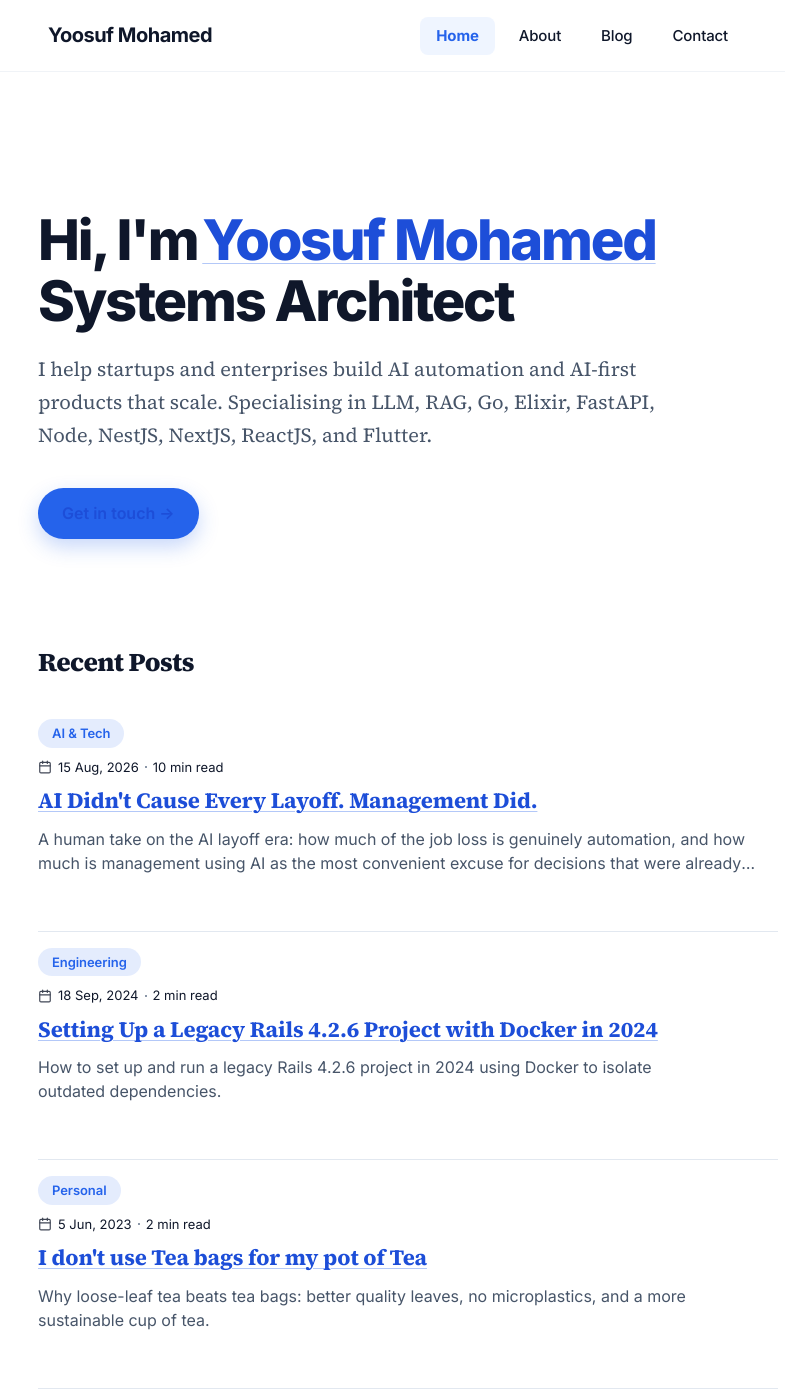
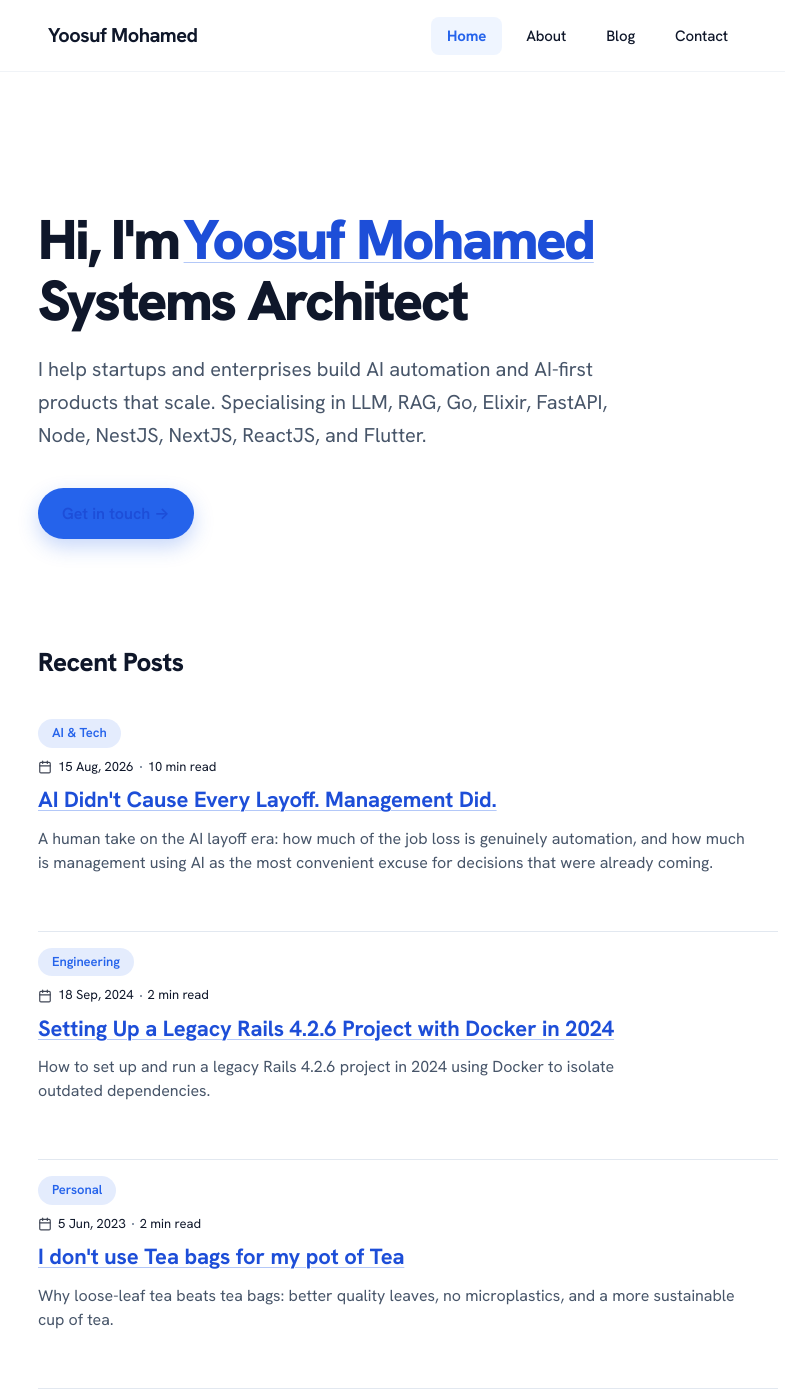
Before and after one commit to yoosuf/yoosuf.github.io, a Jekyll site: the page built from index.md, in a window 1280 px wide and 1400 px high. Shown: the whole window, without its empty margins (232-1017 px from the left). Built offline with Jekyll 4.4.1, drawn with Linux system fonts in a browser that asks for light colours.

Commit message:
Switch to Hanken Grotesk and eliminate horizontal scrolling on mobile

```diff
--- a/_layouts/default.html
+++ b/_layouts/default.html
@@ -85,7 +85,7 @@
     />
     <link rel="preconnect" href="https://fonts.googleapis.com" />
     <link rel="preconnect" href="https://fonts.gstatic.com" crossorigin />
-    <link href="https://fonts.googleapis.com/css2?family=Inter:wght@400;500;600;700;800&family=JetBrains+Mono:wght@400;500&family=Source+Serif+4:ital,opsz,wght@0,8..60,200..900;1,8..60,200..900&display=swap" rel="stylesheet" />
+    <link href="https://fonts.googleapis.com/css2?family=Hanken+Grotesk:ital,wght@0,100..900;1,100..900&family=JetBrains+Mono:wght@400;500&display=swap" rel="stylesheet" />
   </head>
   <body class="page-template page-about is-head-left-logo has-serif-title">
     <a class="skip-to-content" href="#site-main">Skip to main content</a>
--- a/_sass/_article.scss
+++ b/_sass/_article.scss
@@ -137,6 +137,9 @@
 	}
 }
 .jekyll-content {
+	max-width: 100%;
+	overflow-wrap: anywhere;
+	word-break: break-word;
 	>* {
 		+ {
 			* {
@@ -144,6 +147,12 @@
 				margin-bottom: 0;
 			}
 		}
+	}
+	iframe,
+	embed,
+	video,
+	object {
+		max-width: 100%;
 	}
 	>[id] {
 		margin: 0;
@@ -855,6 +864,19 @@
 		>h4 {
 			font-size: 1.8rem;
 		}
+		pre {
+			white-space: pre-wrap;
+			word-break: break-word;
+			overflow: visible;
+		}
+		table:not(.gist) table {
+			display: table;
+			width: 100%;
+			white-space: normal;
+			word-break: break-word;
+			overflow: visible;
+			-webkit-overflow-scrolling: auto;
+		}
 	}
 }
 @media (max-width: 650px) {
--- a/_sass/_variable.scss
+++ b/_sass/_variable.scss
@@ -14,8 +14,8 @@
     --jekyll-accent-strong: #1d4ed8;
     --jekyll-accent-gradient: linear-gradient(135deg, #2563eb, #7c3aed);
 
-    --font-sans: "Inter", -apple-system, BlinkMacSystemFont, "Segoe UI", "Roboto", "Oxygen", "Ubuntu", "Cantarell", "Fira Sans", "Droid Sans", "Helvetica Neue", sans-serif;
-    --font-serif: "Source Serif 4", "Source Serif", Georgia, "Charter", "Times New Roman", Times, serif;
+    --font-sans: "Hanken Grotesk", -apple-system, BlinkMacSystemFont, "Segoe UI", "Roboto", "Oxygen", "Ubuntu", "Cantarell", "Fira Sans", "Droid Sans", "Helvetica Neue", sans-serif;
+    --font-serif: var(--font-sans);
     --font-mono: "JetBrains Mono", Menlo, Courier, monospace;
 
 }
--- a/_sass/global.scss
+++ b/_sass/global.scss
@@ -6,6 +6,8 @@
 	font-size: 100%;
 	vertical-align: baseline;
 	box-sizing: border-box;
+	max-width: 100%;
+	overflow-x: hidden;
 	font-family: sans-serif;
 	-ms-text-size-adjust: 100%;
 	-webkit-text-size-adjust: 100%;
@@ -40,6 +42,14 @@
 	-webkit-font-smoothing: antialiased;
 	-moz-osx-font-smoothing: grayscale;
 	-moz-font-feature-settings: "liga" on;
+	max-width: 100%;
+	overflow-x: hidden;
+}
+@supports (overflow-x: clip) {
+	html,
+	body {
+		overflow-x: clip;
+	}
 }
 article, aside, details, div, figcaption, figure, footer, header, hgroup, main, nav, section, summary {
 	margin: 0;
```
